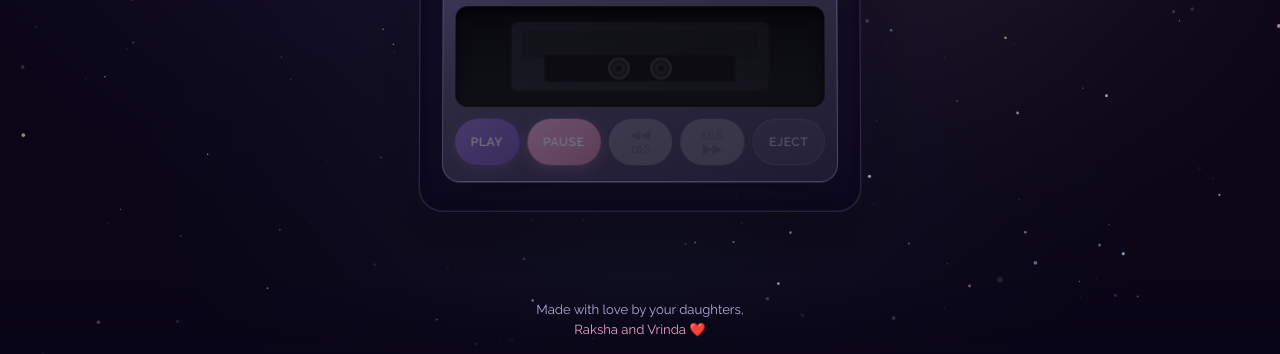
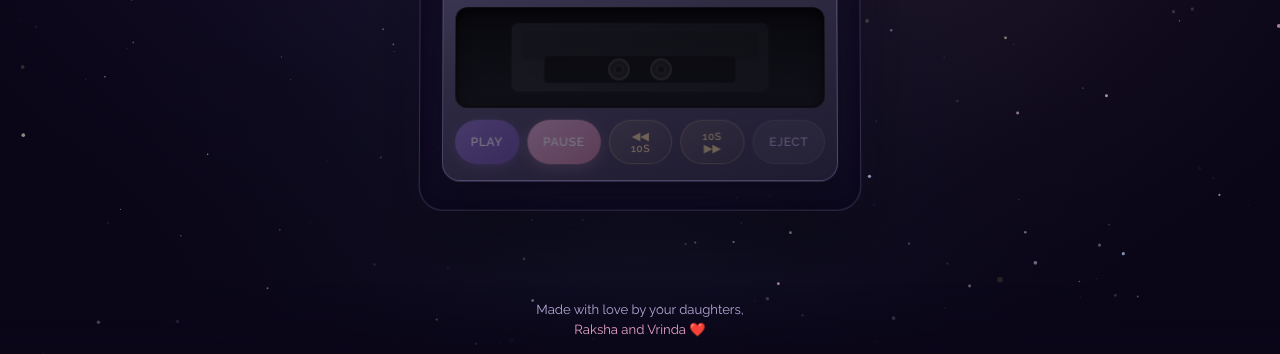
Before and after one commit to RP2025/FathersDay2026, a plain HTML site: page index.html in a window 1280 px wide. Shown: the part 446-800 px from the top of the page. Drawn offline with nearby package versions, Linux system fonts and the light colour scheme; animation ran at ten frames a second.

Commit message:
Update styles.css

```diff
--- a/styles.css
+++ b/styles.css
@@ -570,6 +570,19 @@ body.on-table #sky-canvas {
   box-shadow: 0 4px 16px rgba(232, 164, 200, 0.3);
 }
 
+.ctrl-skip {
+  background: linear-gradient(135deg, rgba(245, 215, 142, 0.15), rgba(245, 215, 142, 0.05));
+  color: var(--gold);
+  border: 1px solid rgba(245, 215, 142, 0.3);
+  font-size: 0.65rem;
+  padding: 0.55rem 0.75rem;
+}
+
+.ctrl-skip:not(:disabled):hover {
+  background: linear-gradient(135deg, rgba(245, 215, 142, 0.25), rgba(245, 215, 142, 0.1));
+  border-color: var(--gold);
+}
+
 .ctrl-eject {
   background: rgba(255, 255, 255, 0.08);
   color: var(--muted);
```
